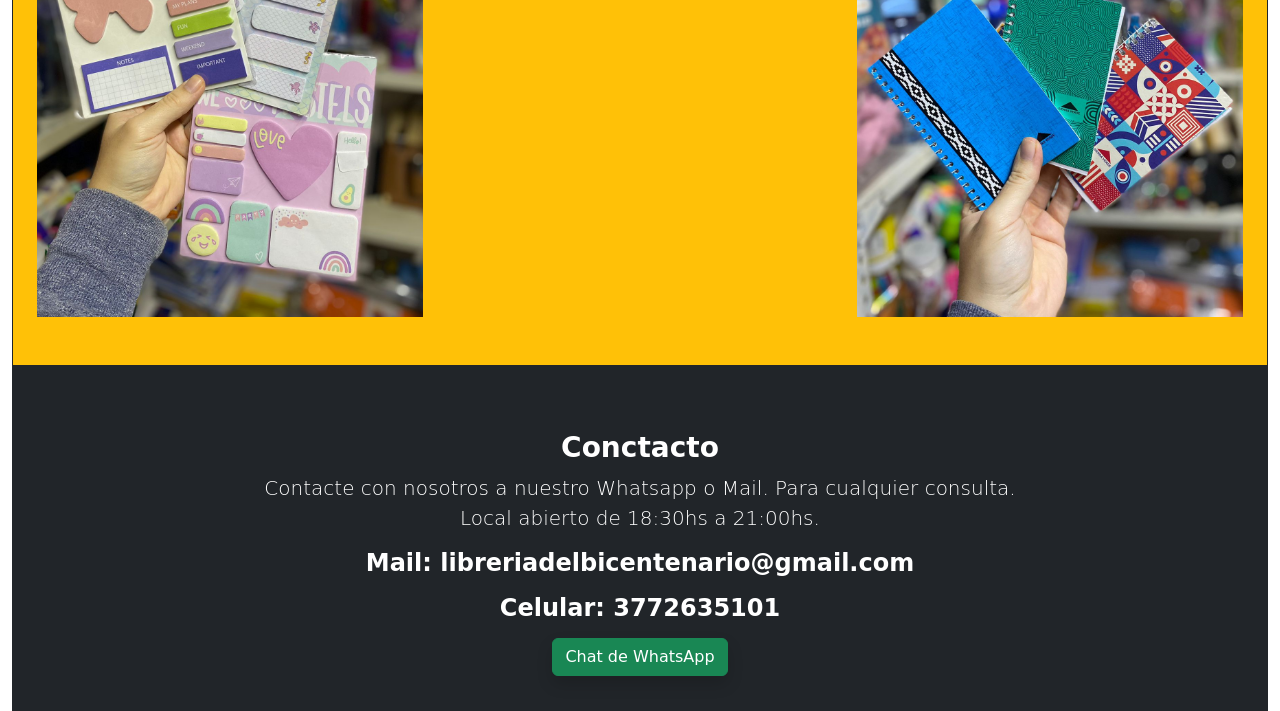
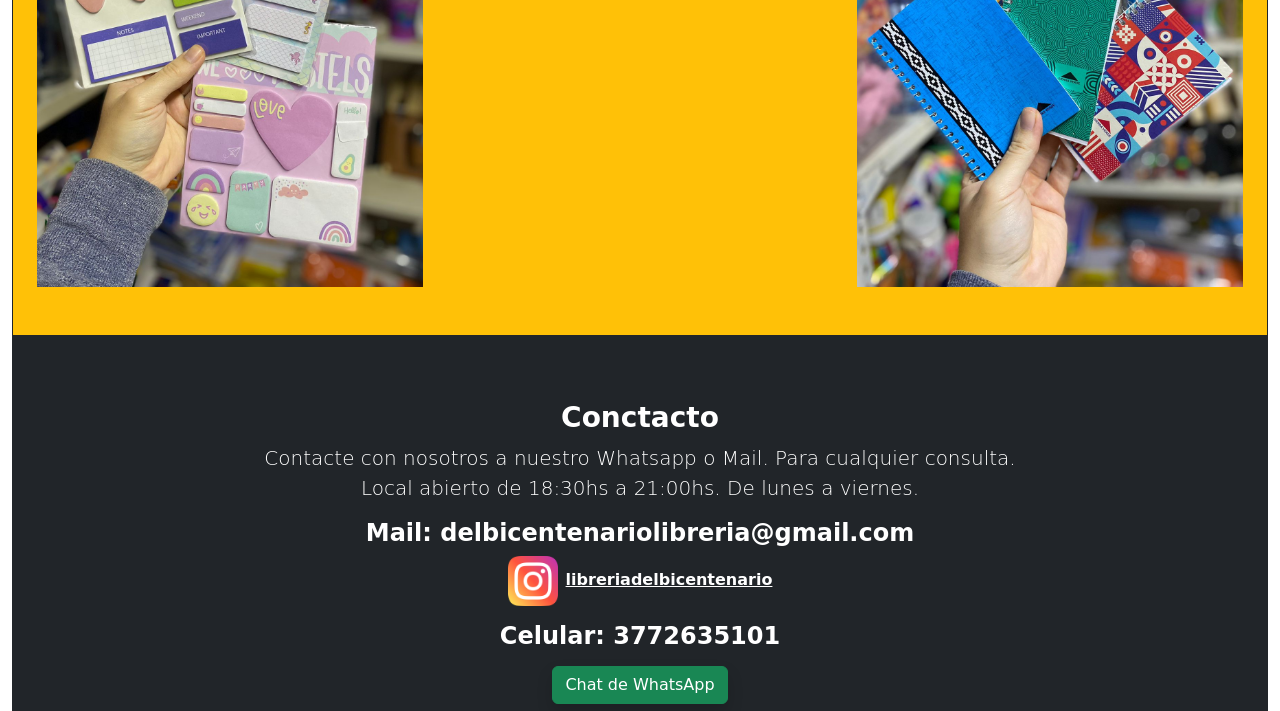
Before and after one commit to LibreriaDelBicentenario/LibreriaDelBicentenario.github.io, a plain HTML site: page index.html in a window 1280 px wide. Shown: the part 2415-3126 px from the top of the page. Drawn offline with nearby package versions, Linux system fonts and the light colour scheme; some icons are missing; a web font is replaced by a local one.

Commit message:
Add files via upload

```diff
--- a/index.html
+++ b/index.html
@@ -101,9 +101,9 @@ iframe {
 
                 <h3 class="text-white mt-3 mb-2 fw-bold">Libreria del Bicentenario</h3>
                 <p class="lead text-white fw-light">
-                    Ubicada en el Barrio Caa Guazú, Manzana B, Casa 9, es tu destino principal para todas tus necesidades de suministros escolares y de oficina en un ambiente cálido y acogedor. Con más de 10 años de experiencia, nos hemos establecido como el lugar ideal para la comunidad local.
+                    Con más de 10 años de experiencia, nos hemos establecido como el lugar ideal para la comunidad local.
                     En Librería del Bicentenario, ofrecemos una amplia gama de productos escolares, desde cuadernos y lápices hasta mochilas y estuches, para satisfacer todas las necesidades de nuestros clientes. También ofrecemos una selección de artículos de papelería para el hogar y la oficina, incluyendo cuadernos, carpetas, bolígrafos y mucho más.
-                    Además de nuestros productos, también proporcionamos servicios de fotocopias e impresiones personalizadas. Ya sea que necesites imprimir documentos importantes o crear diseños únicos, nuestro equipo está aquí para ayudarte a materializar tus ideas.
+                    Además de nuestros productos, también proporcionamos servicios de fotocopias e impresiones personalizadas. Ya sea que necesites imprimir documentos importantes o crear diseños únicos, estamos para ayudarte a materializar tus ideas.
                     En Librería del Bicentenario, nos enorgullecemos de ofrecer un servicio amable y personalizado para cada cliente. Nuestro objetivo es brindarte una experiencia de compra excepcional y satisfacer todas tus necesidades de suministros y servicios de papelería.
                     <br>
                     <br>
@@ -155,8 +155,10 @@ iframe {
                 <h3 class="text-white mt-3 mb-2 fw-bold">Conctacto</h3>
                 <p class="lead text-white fw-light">Contacte con nosotros a nuestro Whatsapp o Mail. Para cualquier consulta. <br>
                     Local abierto de 18:30hs a 21:00hs.
+                    De lunes a viernes.
                 </p>
-                <h4 class="text-white mt-3 mb-2 fw-bold">Mail: libreriadelbicentenario@gmail.com</h4>
+                <h4 class="text-white mt-3 mb-2 fw-bold">Mail: delbicentenariolibreria@gmail.com</h4>
+                <a class="text-white mt-3 mb-2 fw-bold" href="https://www.instagram.com/libreriadelbicentenario/"><img src="/instagram.png" width="50px" class="me-2">libreriadelbicentenario</a>
                 <h4 class="text-white mt-3 mb-2 fw-bold">Celular: 3772635101</h4>
                 <h4 class="text-white mt-3 mb-2 fw-bold"><a href="https://wa.me/3772635101" target="_blank" class="btn btn-success shadow">
                     <i class="fab fa-whatsapp"></i> Chat de WhatsApp
@@ -172,7 +174,7 @@ iframe {
                 <div class="col-md-12 text-center text-white">
                     <h3 class="mt-3 mb-2 fw-bold">Cómo llegar</h3>
                     <p class="lead fw-bold">Estamos ubicados en Barrio Caa Guazú, Manzana B, Casa 9.</p>
-                    <p class="lead fw-bold">Local abierto de 18:00hs a 21:00hs.</p>
+                    <p class="lead fw-bold">Local abierto de 18:30hs a 21:00hs.</p>
                     <iframe src="https://www.google.com/maps/embed?pb=!1m18!1m12!1m3!1d364.2271627701935!2d-57.11831690588336!3d-29.715940113556005!2m3!1f0!2f0!3f0!3m2!1i1024!2i768!4f13.1!3m3!1m2!1s0x945343213524da09%3A0xa234870425e21022!2sLibrer%C3%ADa%20del%20Bicentenario!5e0!3m2!1ses-419!2sar!4v1714800402608!5m2!1ses-419!2sar" width="600" height="450" style="border:0;" allowfullscreen="" loading="lazy" referrerpolicy="no-referrer-when-downgrade"></iframe>
                 </div>
             </div>
```
